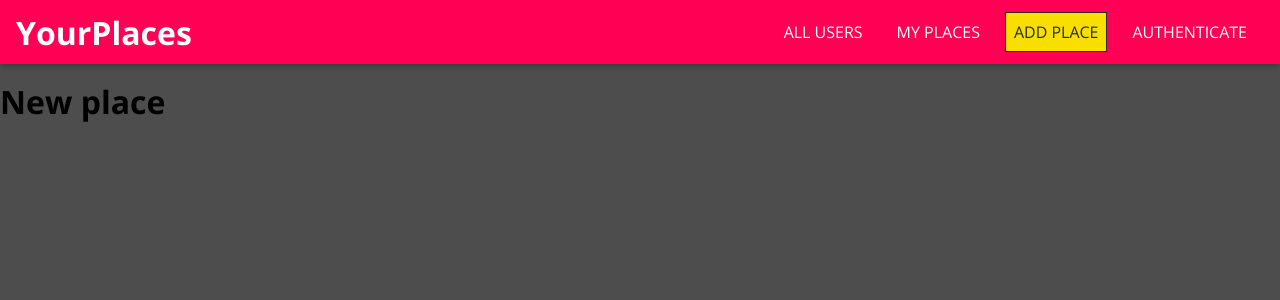
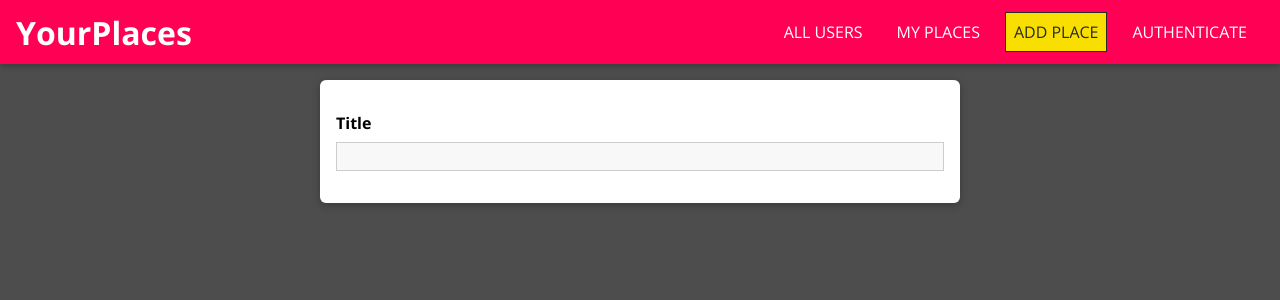
Before and after one commit to Pruthuvi9/MERN-fullstack-app, a React (Create React App) app: page /places/new in a window 1280 px wide. Shown: the top 300 px of the page. Built offline with nearby package versions, Linux system fonts and the light colour scheme; no server answers.

Commit message:
add custom form input element

```diff
--- a/public/index.html
+++ b/public/index.html
@@ -36,48 +36,6 @@
       Learn how to configure a non-root public URL by running `npm run build`.
     -->
     <title>React App</title>
-    <script>
-      ((g) => {
-        var h,
-          a,
-          k,
-          p = "The Google Maps JavaScript API",
-          c = "google",
-          l = "importLibrary",
-          q = "__ib__",
-          m = document,
-          b = window;
-        b = b[c] || (b[c] = {});
-        var d = b.maps || (b.maps = {}),
-          r = new Set(),
-          e = new URLSearchParams(),
-          u = () =>
-            h ||
-            (h = new Promise(async (f, n) => {
-              await (a = m.createElement("script"));
-              e.set("libraries", [...r] + "");
-              for (k in g)
-                e.set(
-                  k.replace(/[A-Z]/g, (t) => "_" + t[0].toLowerCase()),
-                  g[k]
-                );
-              e.set("callback", c + ".maps." + q);
-              a.src = `https://maps.${c}apis.com/maps/api/js?` + e;
-              d[q] = f;
-              a.onerror = () => (h = n(Error(p + " could not load.")));
-              a.nonce = m.querySelector("script[nonce]")?.nonce || "";
-              m.head.append(a);
-            }));
-        d[l]
-          ? console.warn(p + " only loads once. Ignoring:", g)
-          : (d[l] = (f, ...n) => r.add(f) && u().then(() => d[l](f, ...n)));
-      })({
-        key: "",
-        v: "weekly",
-        // Use the 'v' parameter to indicate the version to use (weekly, beta, alpha, etc.).
-        // Add other bootstrap parameters as needed, using camel case.
-      });
-    </script>
   </head>
 
   <body>
--- /dev/null
+++ b/src/places/pages/NewPlace.css
@@ -0,0 +1,10 @@
+.place-form {
+    list-style: none;
+    margin: 0 auto;
+    padding: 1rem;
+    width: 90%;
+    max-width: 40rem;
+    box-shadow: 0 2px 8px rgba(0, 0, 0, 0.26);
+    border-radius: 6px;
+    background: white;
+  }
--- a/src/places/pages/NewPlace.js
+++ b/src/places/pages/NewPlace.js
@@ -1,7 +1,14 @@
 import React from "react";
 
+import Input from "../../shared/components/FormElements/Input";
+import "./NewPlace.css";
+
 const NewPlace = () => {
-    return <h1>New place</h1>;
+  return (
+    <form className="place-form ">
+      <Input element="input" type="text" label="Title" />
+    </form>
+  );
 };
 
 export default NewPlace;
--- /dev/null
+++ b/src/shared/components/FormElements/Input.css
@@ -0,0 +1,41 @@
+.form-control {
+    margin: 1rem 0;
+  }
+
+  .form-control label,
+  .form-control input,
+  .form-control textarea {
+    display: block;
+  }
+
+  .form-control label {
+    font-weight: bold;
+    margin-bottom: 0.5rem;
+  }
+
+  .form-control input,
+  .form-control textarea {
+    width: 100%;
+    font: inherit;
+    border: 1px solid #ccc;
+    background: #f8f8f8;
+    padding: 0.15rem 0.25rem;
+  }
+
+  .form-control input:focus,
+  .form-control textarea:focus {
+    outline: none;
+    background: #ebebeb;
+    border-color: #510077;
+  }
+
+  .form-control--invalid label,
+  .form-control--invalid p {
+    color: red;
+  }
+
+  .form-control--invalid input,
+  .form-control--invalid textarea {
+    border-color: red;
+    background: #ffd1d1;
+  }
--- /dev/null
+++ b/src/shared/components/FormElements/Input.js
@@ -0,0 +1,21 @@
+import React from 'react';
+
+import './Input.css';
+
+const Input = props => {
+  const element =
+    props.element === 'input' ? (
+      <input id={props.id} type={props.type} placeholder={props.placeholder} />
+    ) : (
+      <textarea id={props.id} rows={props.rows || 3} />
+    );
+
+  return (
+    <div className={`form-control`}>
+      <label htmlFor={props.id}>{props.label}</label>
+      {element}
+    </div>
+  );
+};
+
+export default Input;
--- a/src/shared/components/UIElements/Map.js
+++ b/src/shared/components/UIElements/Map.js
@@ -1,6 +1,48 @@
 import React, { useRef, useEffect } from "react";
 
 import "./Map.css";
+
+//import google maps
+((g) => {
+  var h,
+    a,
+    k,
+    p = "The Google Maps JavaScript API",
+    c = "google",
+    l = "importLibrary",
+    q = "__ib__",
+    m = document,
+    b = window;
+  b = b[c] || (b[c] = {});
+  var d = b.maps || (b.maps = {}),
+    r = new Set(),
+    e = new URLSearchParams(),
+    u = () =>
+      h ||
+      (h = new Promise(async (f, n) => {
+        await (a = m.createElement("script"));
+        e.set("libraries", [...r] + "");
+        for (k in g)
+          e.set(
+            k.replace(/[A-Z]/g, (t) => "_" + t[0].toLowerCase()),
+            g[k]
+          );
+        e.set("callback", c + ".maps." + q);
+        a.src = `https://maps.${c}apis.com/maps/api/js?` + e;
+        d[q] = f;
+        a.onerror = () => (h = n(Error(p + " could not load.")));
+        a.nonce = m.querySelector("script[nonce]")?.nonce || "";
+        m.head.append(a);
+      }));
+  d[l]
+    ? console.warn(p + " only loads once. Ignoring:", g)
+    : (d[l] = (f, ...n) => r.add(f) && u().then(() => d[l](f, ...n)));
+})({
+  key: `${process.env.REACT_APP_GOOGLE_MAPS_API_KEY}`,
+  v: "weekly",
+  // Use the 'v' parameter to indicate the version to use (weekly, beta, alpha, etc.).
+  // Add other bootstrap parameters as needed, using camel case.
+});
 
 const Map = (props) => {
   const mapRef = useRef();
@@ -18,7 +60,7 @@ const Map = (props) => {
       let map = new Map(mapRef.current, {
         zoom: zoom,
         center: center,
-        mapId: "a56457eb3e3c44ed",
+        mapId: `${process.env.REACT_APP_GOOGLE_MAPS_MAP_ID}`,
       });
 
       new AdvancedMarkerElement({
```
